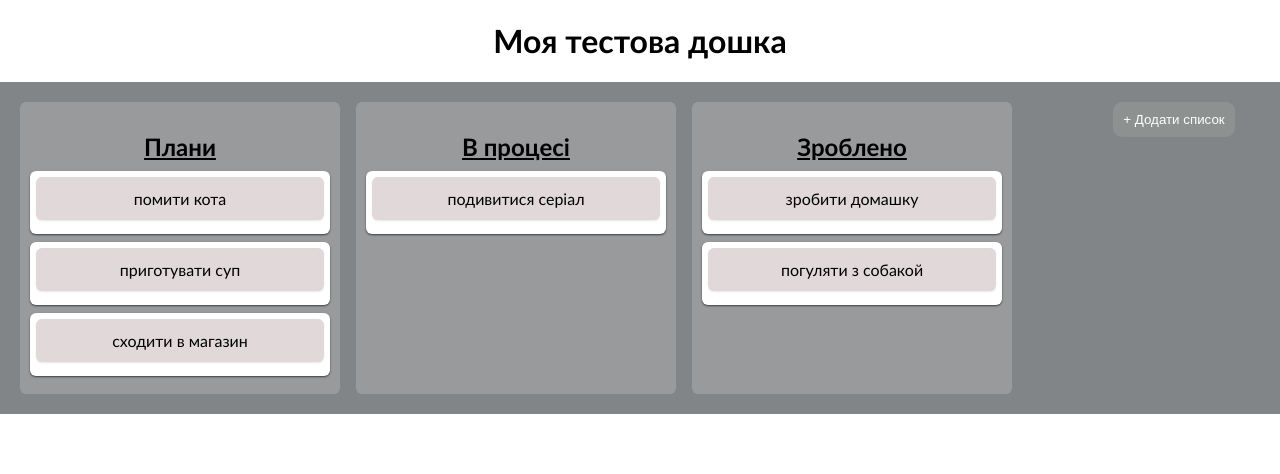
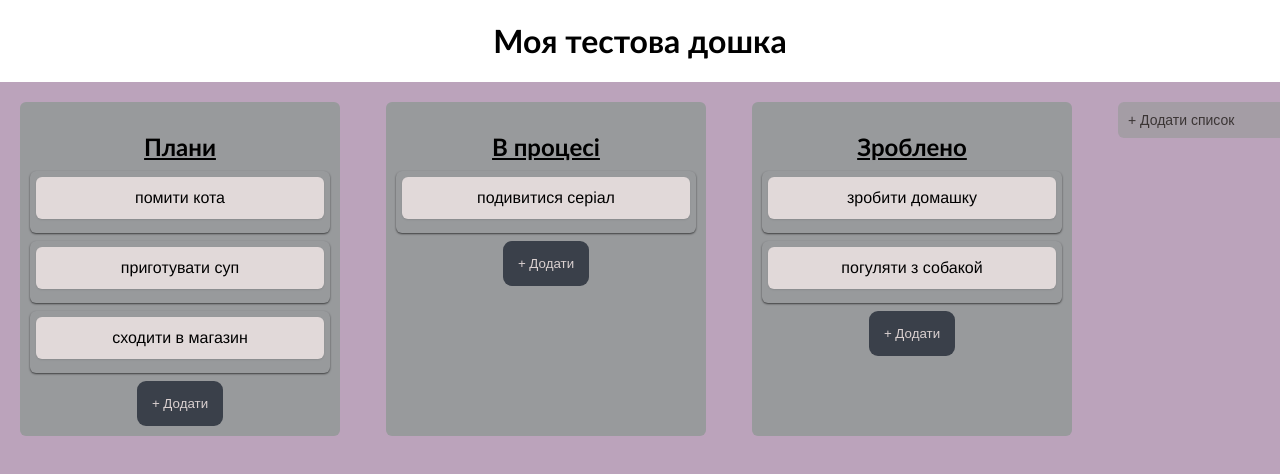
Before and after one commit to Tetiana5Buria/Shpp-Trello, a React (Create React App) app: page /board in a window 1280 px wide. Shown: the top 474 px of the page. Built offline with nearby package versions, Linux system fonts and the light colour scheme.

Commit message:
added styles

```diff
--- a/src/pages/Board/Board.tsx
+++ b/src/pages/Board/Board.tsx
@@ -48,8 +48,10 @@ function Board(): React.ReactElement {
           {lists.map((list) => (
             <List key={list.id} title={list.title} cards={list.cards} />
           ))}
+          <div className="add-list-wrapper">
+            <button className="add-list-button">+ Додати список</button>
+          </div>
         </div>
-        <button className="add-list-button">+ Додати список</button>
       </div>
     </div>
   );
--- a/src/pages/Board/components/Board/board.scss
+++ b/src/pages/Board/components/Board/board.scss
@@ -1,38 +1,63 @@
-$background-color: #828587;
+// === VARIABLES ===
+$primary-bg: #878285;
+$background-color: #bba3bb;
+$list-bg: #989a9c;
+$card-bg: #e1d9d9;
+
 $button-bg: rgba(148, 154, 151, 0.6);
+$button-hover: rgba(9, 30, 66, 0.08);
+
+$text-color: #3b3535;
+
 $border-radius: 6px;
-$box-shadow: 0 1px 2px rgba(0, 0, 0, 0.1);
-$font-family: 'Gill Sans', 'Gill Sans MT', Calibri, 'Trebuchet MS', sans-serif;
+$box-shadow: 0 1px 2px rgba(0, 0, 0, 0.15);
+$font-family: 'Trebuchet MS', sans-serif;
 
 .board-container {
   width: 100%;
   padding: 20px;
   background-color: $background-color;
-  min-height: auto;
-  overflow-x: auto;
+  height: calc(100vh - 80px);
   display: flex;
   align-items: flex-start;
-  gap: 20px;
+  overflow-x: auto;
+  white-space: nowrap;
+  font-family: $font-family;
+
+  ul {
+    list-style-type: none;
+    padding: 0;
+    margin: 0;
+  }
 
   .lists {
     display: flex;
     flex-direction: row;
     text-align: center;
+    gap: 30px;
+  }
+
+  .add-list-wrapper {
+    width: 272px;
+    display: inline-block;
+    vertical-align: top;
   }
 
   .add-list-button {
     background-color: $button-bg;
     border: none;
-    color: white;
-    padding: 10px 10px;
-    border-radius: 9px;
+    color: $text-color;
+    padding: 10px;
+    border-radius: $border-radius;
     cursor: pointer;
+    width: 100%;
+    text-align: left;
+    font-size: 14px;
+    box-sizing: border-box;
 
-    margin: 0 auto;
-  }
-  ul {
-    list-style-type: none;
-    padding: 0;
-    margin: 0;
+    &:hover {
+      background-color: $button-hover;
+      color: $text-color;
+    }
   }
 }
--- a/src/pages/Board/components/Card/card.scss
+++ b/src/pages/Board/components/Card/card.scss
@@ -1,8 +1,7 @@
 $card-background: #e1d9d9;
 $border-radius: 6px;
 $box-shadow: 0 1px 2px rgba(0, 0, 0, 0.1);
-
-$font-family: 'Gill Sans', 'Gill Sans MT', Calibri, 'Trebuchet MS', sans-serif;
+$font-family:  'Helvetica Neue', sans-serif;
 
 .card {
   background: $card-background;
--- a/src/pages/Board/components/List/List.tsx
+++ b/src/pages/Board/components/List/List.tsx
@@ -19,6 +19,7 @@ const List: React.FC<ListProps> = ({ title, cards }) => {
           </li>
         ))}
       </ul>
+      <button className="add-card-button">+ Додати</button>
     </div>
   );
 };
--- a/src/pages/Board/components/List/list.scss
+++ b/src/pages/Board/components/List/list.scss
@@ -1,11 +1,10 @@
 $list-background: #989a9c;
 $card-background: #ffffff;
-
+$card-background:#989a9c;
+$button-bg: rgba(148, 154, 151, 0.6);
 $border-radius: 6px;
 $box-shadow: 0 1px 2px rgba(0, 0, 0, 0.6);
-
-$font-family: 'Gill Sans', 'Gill Sans MT', Calibri, 'Trebuchet MS', sans-serif;
-
+$font-family: 'Gill Sans', sans-serif;
 
 h1{
   text-align: center;
@@ -37,3 +36,17 @@ h1{
   border-radius: $border-radius;
   box-shadow: $box-shadow;
 }
+.add-card-button {
+  background-color: #3a404a;
+  border: none;
+  color: rgb(218, 208, 208);
+  padding: 15px;
+  border-radius: 9px;
+  margin: 0 auto;
+  cursor: pointer;
+
+  &:hover {
+    background-color: rgba(9, 30, 66, 0.08);
+    color: #3a404a;
+  }
+}
```
Also changed, not shown: 1 other file (tests, documents, lock files or other folders).
